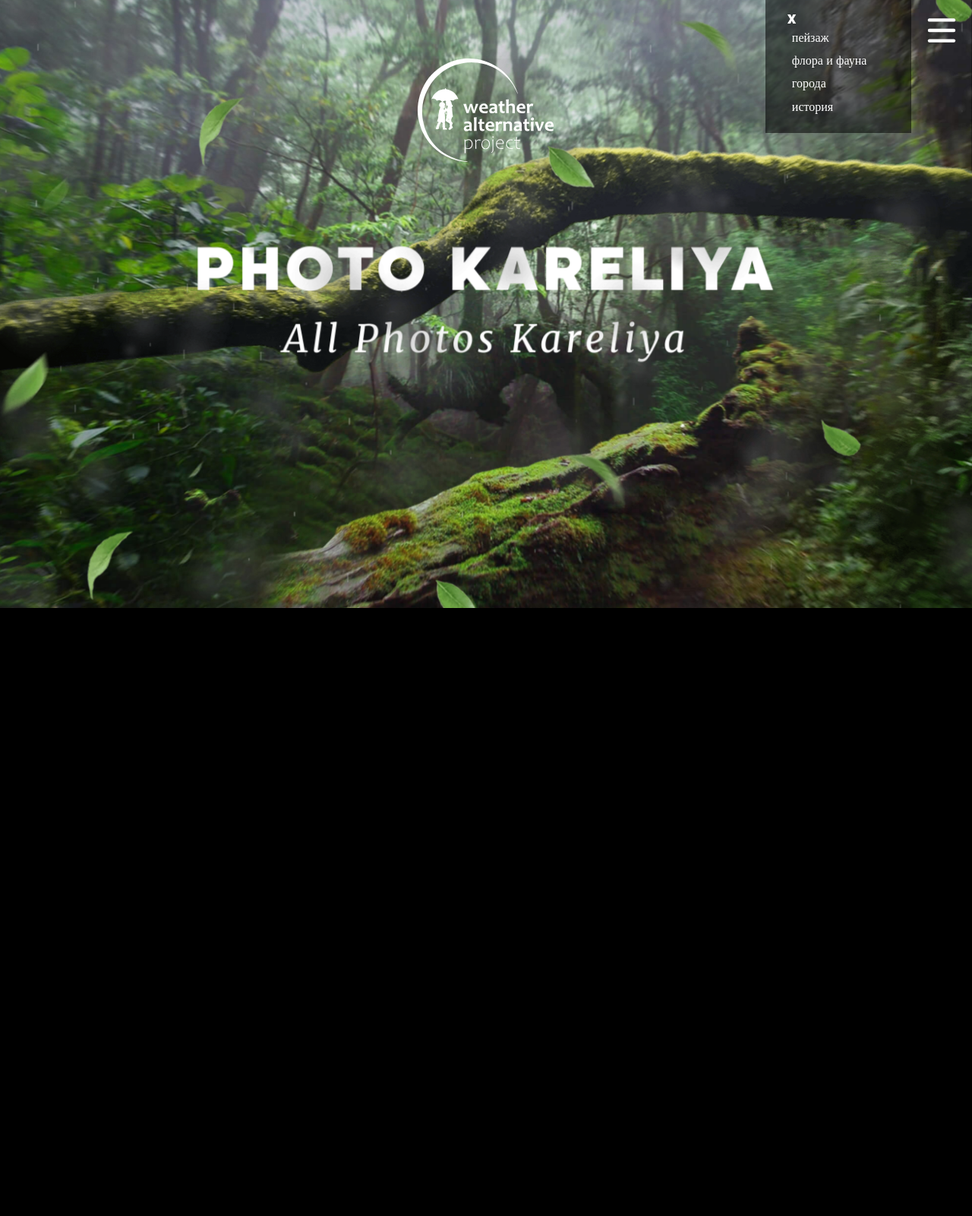
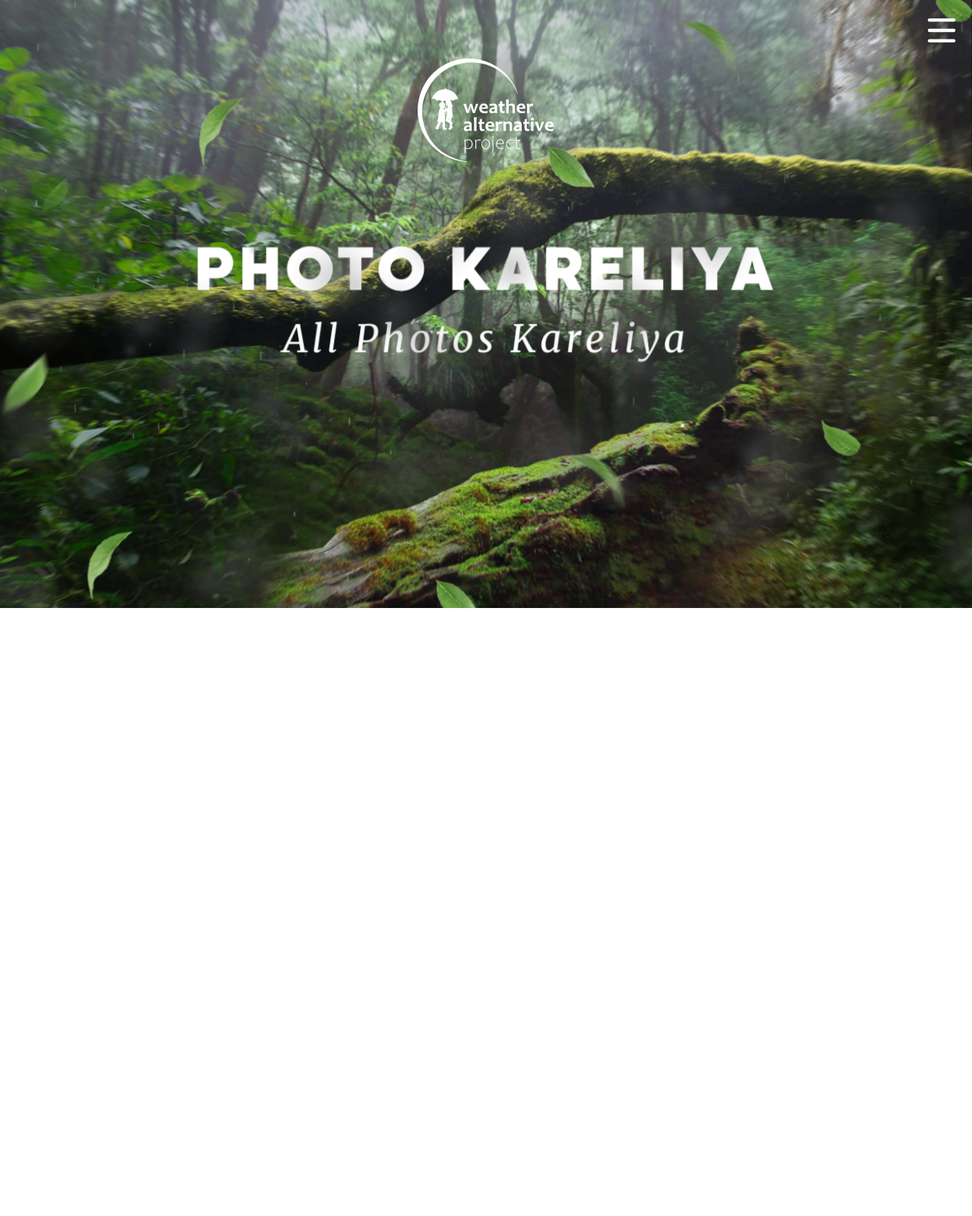
Before and after one commit to vash050/photo_kareliy, a Flask app: page / in a window 1280 px wide. Shown: the whole page at 76% size. After the commit the page ends 800 px from the top, so only its background shows below. Run offline with Flask 3, Linux system fonts and the light colour scheme.

Commit message:
- popup finished

```diff
--- a/static/css/popup.css
+++ b/static/css/popup.css
@@ -1,4 +1,5 @@
 .popup {
+    margin-top: 2%;
     margin-left: 50%;
     width: 15%;
     height: 30%;
@@ -6,22 +7,38 @@
     z-index: 1;
     display: flex;
     justify-content: center;
+    opacity: 0;
+    visibility: hidden;
+    overflow-y: auto;
+    overflow-x: hidden;
+    transition: all 0.8s ease 0s;
+}
+
+.open {
+    opacity: 1;
+    visibility: visible;
 }
 
 .popup__body {
     width: 90%;
-    padding: 10%;
+    min-height: 100%;
+    display: flex;
+    align-items: center;
+    justify-content: center;
+    padding: 5% 5%;
 }
 
 .popup__content {
     display: flex;
     flex-direction: column;
     color: #ffffff;
-    width: 90%;
+    width: 100%;
 }
 
+
 .popup__close {
-
+    display: flex;
+    justify-content: flex-end;
 }
 
 .menu {
--- /dev/null
+++ b/static/js/popup.js
@@ -0,0 +1,29 @@
+const burger = document.getElementsByClassName('burger');
+const popup = document.querySelector('.popup')
+const elementX = document.getElementsByClassName('popup__close');
+
+let viewPopup = false;
+
+elementX[0].addEventListener('click', function (e) {
+    const burger2 = document.getElementsByClassName('ham2');
+    burger2[0].classList.remove('active');
+    popupClose();
+})
+
+burger[0].addEventListener("click", function (e) {
+    if (viewPopup === false) {
+        popupOpen();
+    } else {
+        popupClose();
+    }
+})
+
+function popupOpen() {
+    popup.classList.add('open');
+    viewPopup = true;
+}
+
+function popupClose() {
+    popup.classList.remove('open');
+    viewPopup = false;
+}
--- a/templates/main_block.html
+++ b/templates/main_block.html
@@ -8,25 +8,26 @@
     <link rel="stylesheet" href="/static/css/popup.css">
     <script src="/static/js/mainblock.js" defer></script>
     <script src="/static/libs/rain.js" defer></script>
+    <script defer src="/static/js/popup.js"></script>
 </head>
 
 <body>
 <div class="main_block">
     <div class="header">
 
-        <div class="popup">
+        <div id="popup" class="popup">
             <div class="popup__body">
                 <div class="popup__content">
-                    <bottun class="popup__close">X</bottun>
                     <a href="#" class="menu">пейзаж</a>
                     <a href="#" class="menu">флора и фауна</a>
                     <a href="#" class="menu">города</a>
                     <a href="#" class="menu">история</a>
+                    <buttun class="popup__close">X</buttun>
                 </div>
             </div>
         </div>
 
-        <div class="burger">
+        <div id="burger" class="burger">
             <svg class="ham2" viewBox="0 0 100 100" width="80" onclick="this.classList.toggle('active')">
                 <path class="top"
                       d="m 70,33 h -40 c -6.5909,0 -7.763966,-4.501509 -7.763966,-7.511428 0,-4.721448 3.376452,-9.583771 13.876919,-9.583771 14.786182,0 11.409257,14.896182 9.596449,21.970818 -1.812808,7.074636 -15.709402,12.124381 -15.709402,12.124381"/>
@@ -60,7 +61,7 @@
         </div>
     </section>
 
-    <div style="height: 100vh"></div>
+    {#    <div style="height: 100vh"></div>#}
 
 </div>
 
```
